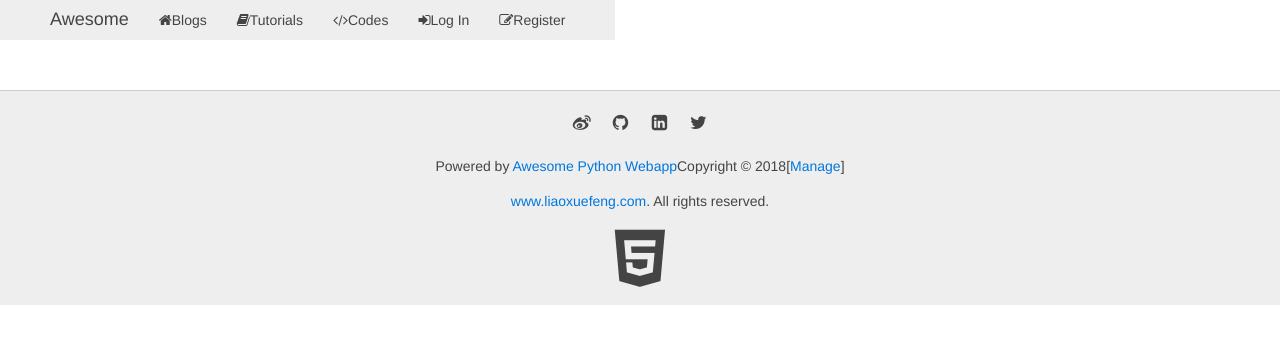
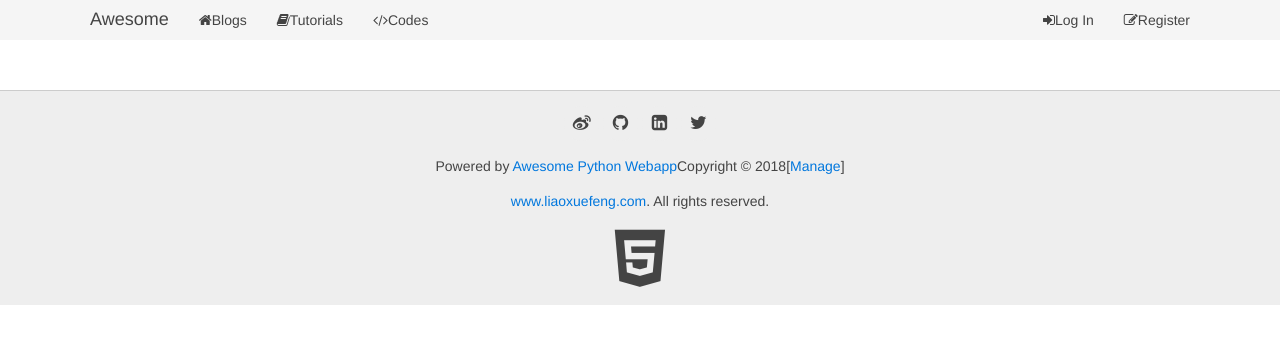
Before and after one commit to yauvyong/awesome-python3-webapp, a Python web app: template www/templates/__base__.html in a window 1280 px wide. Shown: the top 344 px of the page. Run offline with Jinja, Linux system fonts and the light colour scheme; the template is opened without the code that fills it, so the values that code supplies are empty; some libraries are stand-ins or nearby versions.

Commit message:
Day10
test

```diff
--- a/www/templates/__base__.html
+++ b/www/templates/__base__.html
@@ -16,7 +16,7 @@
 </head>
 
 <body>
-	<nav class="uk-navbar uk-navbar-nav uk-navbar-attached">
+	<nav class="uk-navbar uk-navbar-attached uk-dropdown-navbar">
 		<div class="uk-container uk-container-center">
 			<a href="/" class="uk-navbar-brand">Awesome</a>
 			<ul class="uk-navbar-nav">
```
